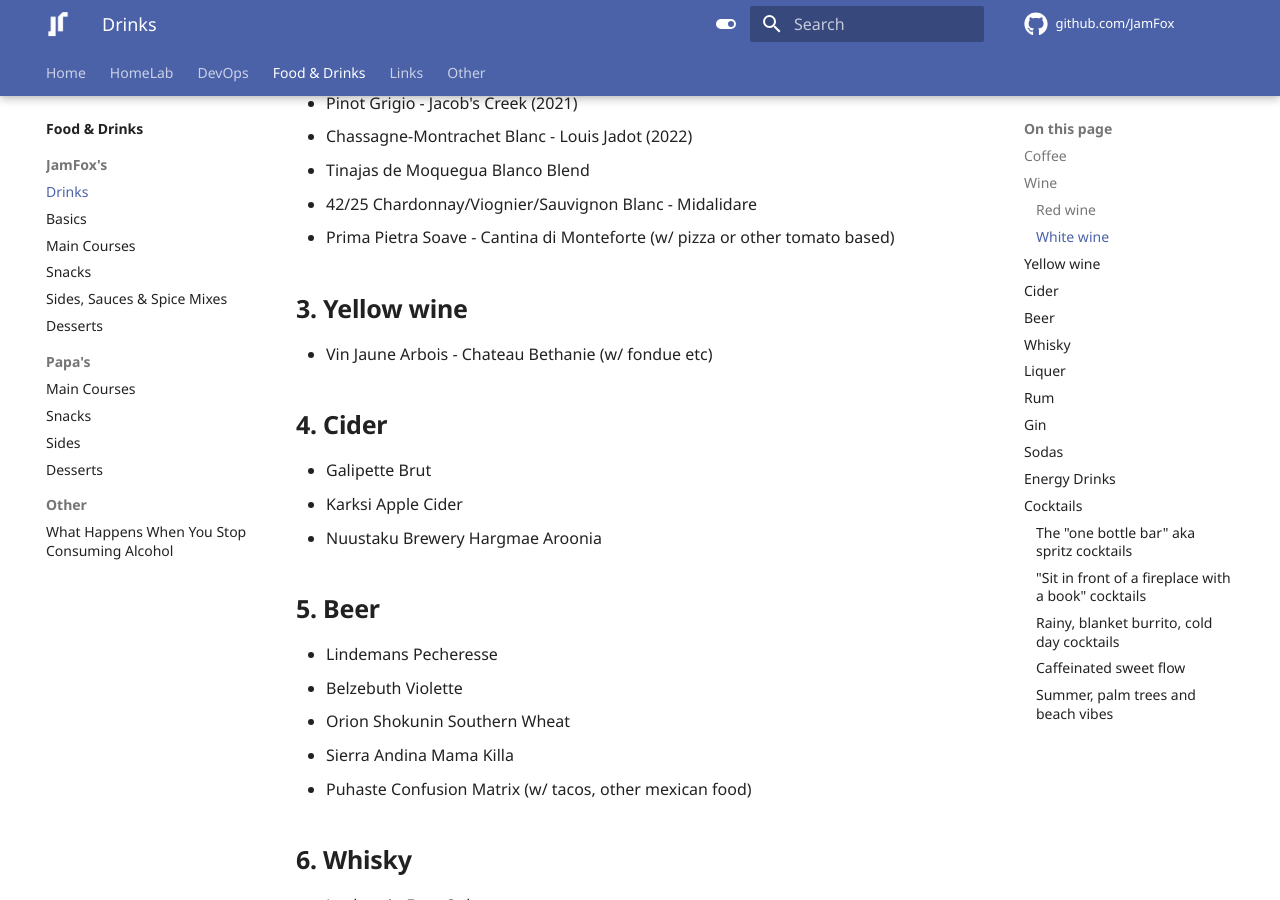
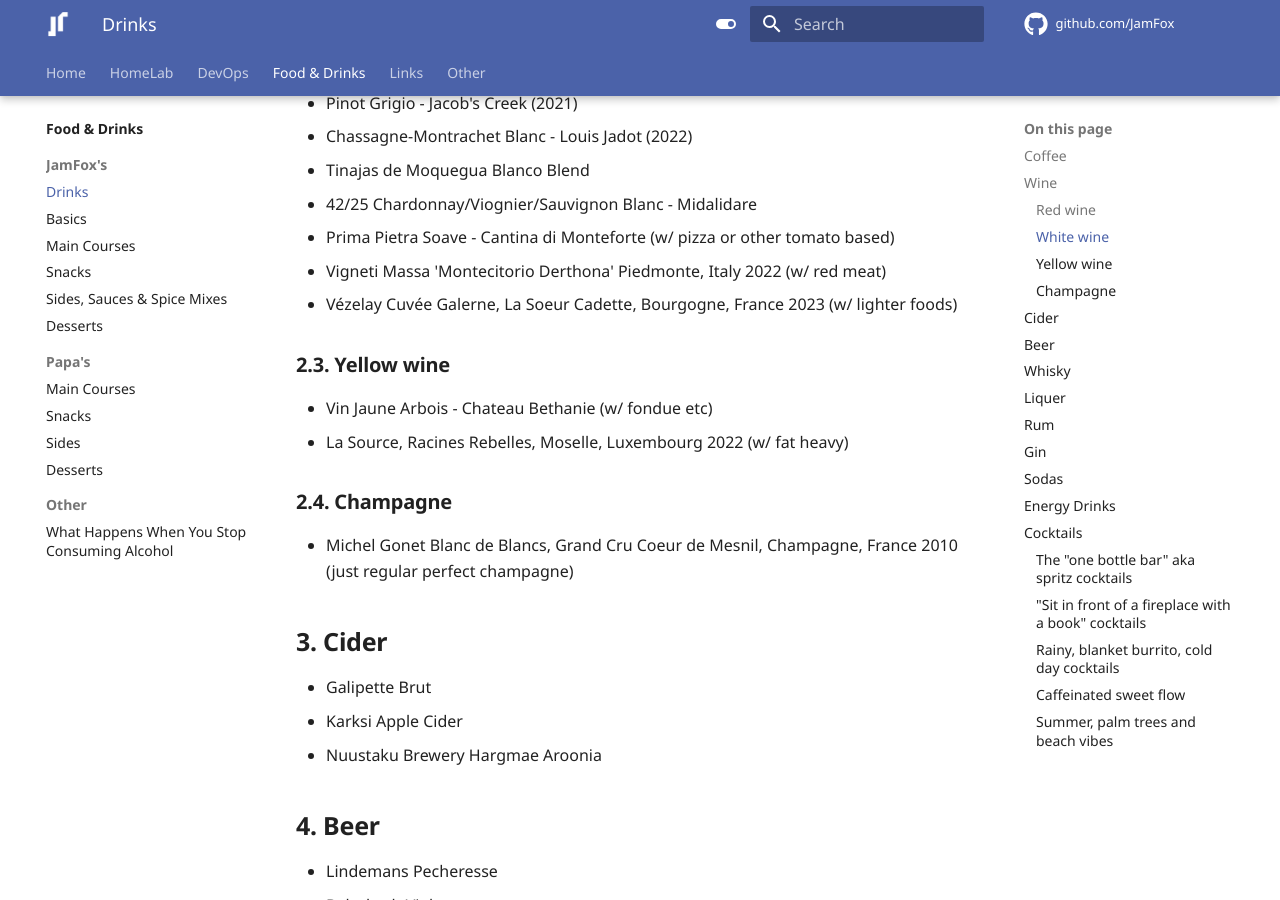
Before and after one commit to JamFox/docs.jamfox.dev, an MkDocs documentation site: the page built from docs/content/food/drinks.md, in a window 1280 px wide and 900 px high, scrolled down 1233 px. Built offline with MkDocs 1.6.1 and Material for MkDocs 9.7.7, drawn with Linux system fonts in a browser that asks for light colours; plug-ins that fetch from the network failed and are left out; comment, search, counter and statistics services are not loaded.

```diff
--- a/docs/content/food/drinks.md
+++ b/docs/content/food/drinks.md
@@ -43,10 +43,17 @@ Collection of my favorite drinks.
 - Tinajas de Moquegua Blanco Blend
 - 42/25 Chardonnay/Viognier/Sauvignon Blanc - Midalidare
 - Prima Pietra Soave - Cantina di Monteforte (w/ pizza or other tomato based)
+- Vigneti Massa 'Montecitorio Derthona' Piedmonte, Italy 2022 (w/ red meat)
+- Vézelay Cuvée Galerne, La Soeur Cadette, Bourgogne, France 2023 (w/ lighter foods)
 
-## Yellow wine
+### Yellow wine
 
 - Vin Jaune Arbois - Chateau Bethanie (w/ fondue etc)
+- La Source, Racines Rebelles, Moselle, Luxembourg 2022 (w/ fat heavy)
+
+### Champagne
+
+- Michel Gonet Blanc de Blancs, Grand Cru Coeur de Mesnil, Champagne, France 2010 (just regular perfect champagne)
 
 ## Cider
 
```
